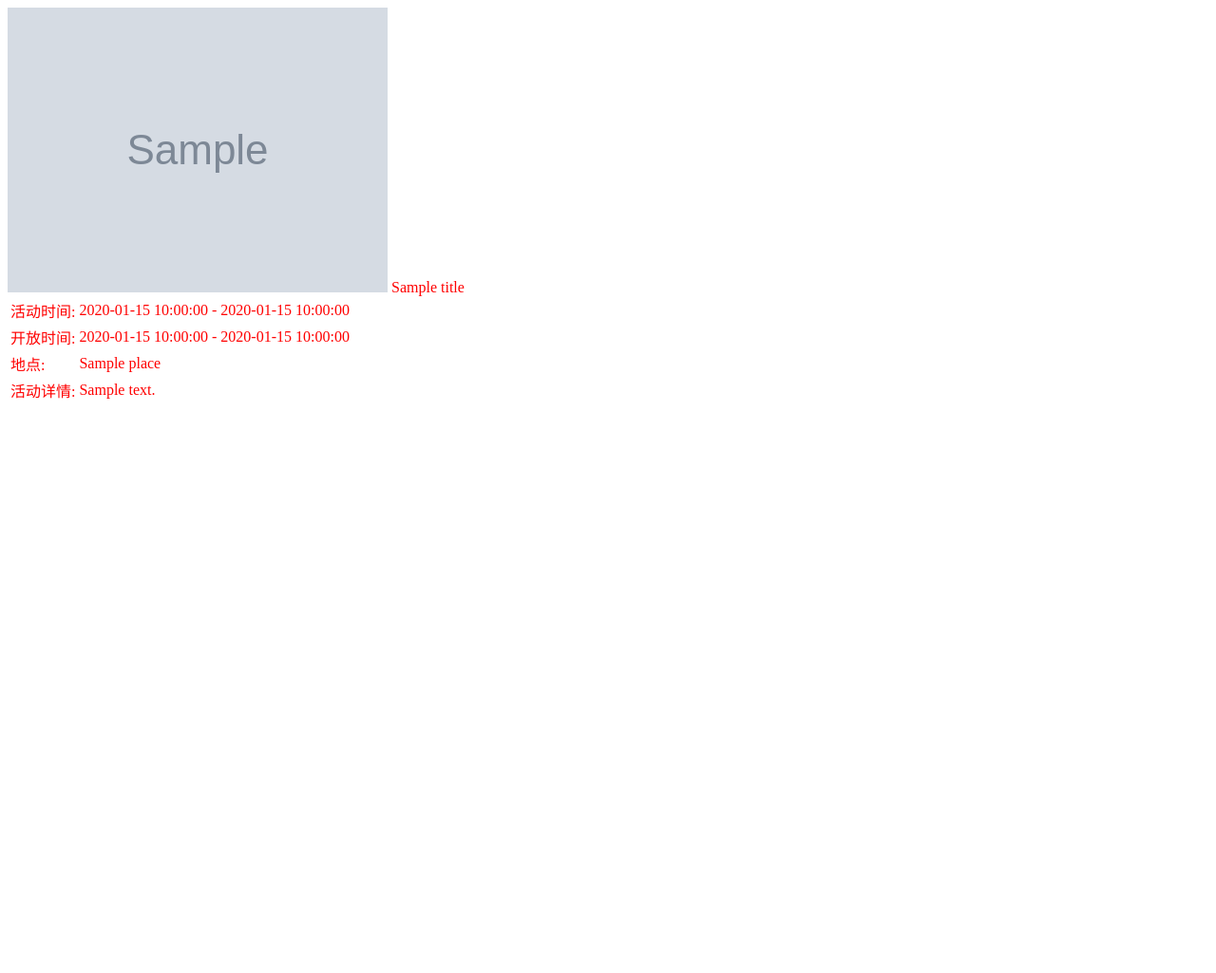
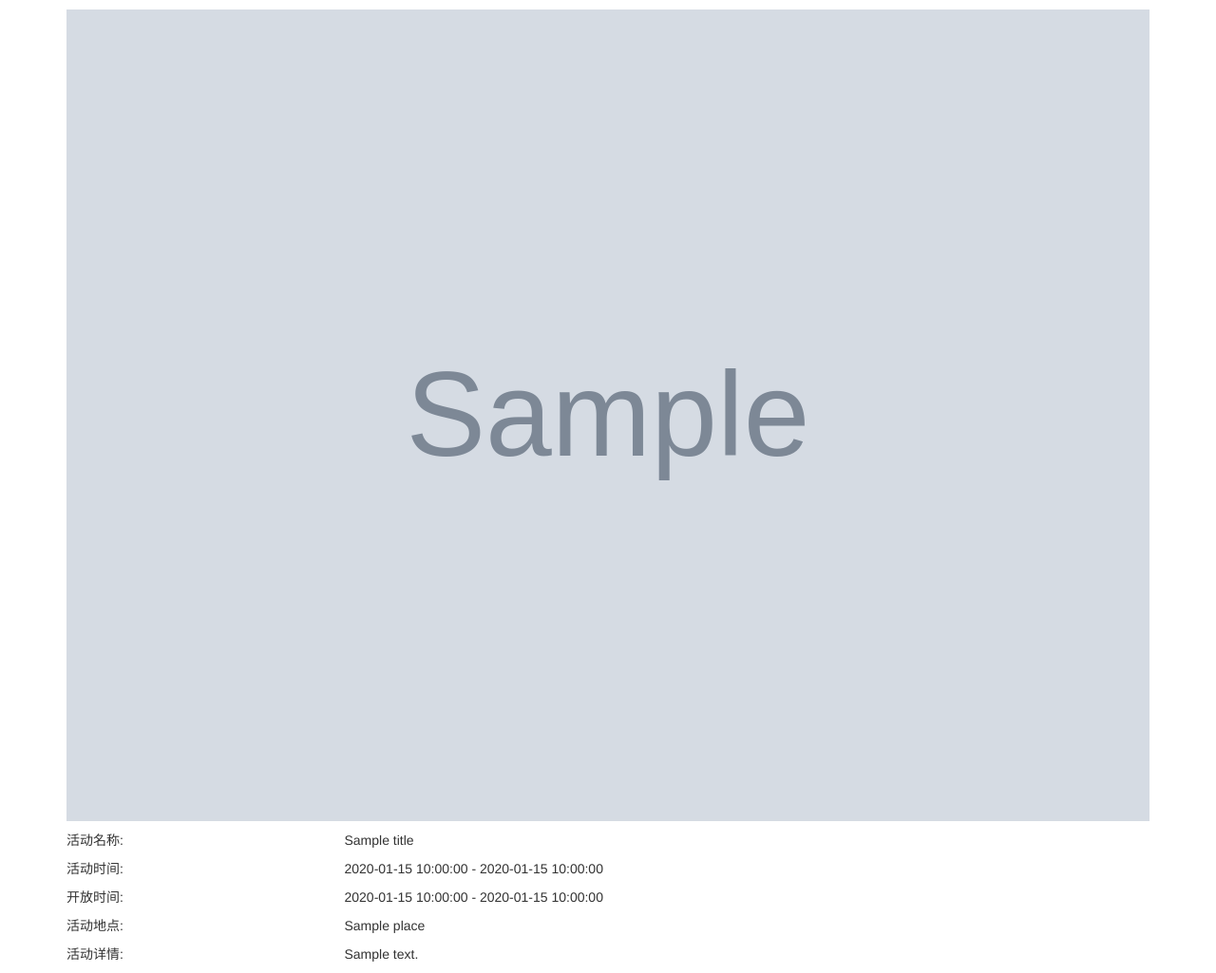
Before and after one commit to jungor/android_final_project, a Python web app: template templates/activity.html in a window 1280 px wide. Shown: the whole page at 95% size. Before the commit the page ends 420 px from the top, so only its background shows below. Run offline with Jinja, Linux system fonts and the light colour scheme; the template is opened without the code that fills it: most values are stand-ins (such as "Sample title", 1, 10 or a date in 2020); grey boxes marked "Sample" are stand-in pictures; some libraries are stand-ins or nearby versions.

Commit message:
add  activity html

```diff
--- a/static/css/main.css
+++ b/static/css/main.css
@@ -1,3 +1,8 @@
-body {
-    color: red;
+#main .poster-wrapper img {
+    width: 100%;
 }
+
+#main .row {
+    margin-top: 10px;
+    margin-bottom: 10px;
+}
--- a/templates/activity.html
+++ b/templates/activity.html
@@ -1,36 +1,51 @@
 <!DOCTYPE html>
 <html lang="en">
+
 <head>
-    <meta charset="UTF-8">
-    <link href='{{ static_url("css/main.css") }}' rel="stylesheet">
+    <meta charset="utf-8">
+    <meta http-equiv="X-UA-Compatible" content="IE=edge">
+    <meta name="viewport" content="width=device-width, initial-scale=1">
+    <meta name="description" content="">
+    <meta name="author" content="">
     <title>{{ title }}</title>
+    <link rel="stylesheet" type="text/css" href="{{ static_url('css/main.css') }}">
+    <link rel="stylesheet" type="text/css" href="http://cdn.bootcss.com/bootstrap/3.3.6/css/bootstrap.min.css">
 </head>
+
 <body>
-    <div id="main">
-        <div>
-            <img src="{{ img_url }}">
-            <span>{{ title }}</span>
+<div id="main">
+    <div class="container">
+        <div class="poster row">
+            <div class="col-xs-12">
+                <div class="poster-wrapper">
+                    <img src="{{ img_url }}" alt="24">
+                </div>
+            </div>
         </div>
-        <table>
-            <tr>
-                <td>活动时间: </td>
-                <td>{{ start_date }} - {{ end_date }}</td>
-            </tr>
-            <tr>
-                <td>开放时间: </td>
-                <td>{{ start_time }} - {{ end_time }}</td>
-            </tr>
-            <tr>
-                <td>地点: </td>
-                <td>{{ place }}</td>
-            </tr>
-            <tr>
-                <td>活动详情: </td>
-                <td>{{ detail }}</td>
-            </tr>
-        </table>
+        <div class="title row">
+            <div class="col-xs-3 right">活动名称:</div>
+            <div class="col-xs-9 left">{{ title }}</div>
+        </div>
+        <div class="date row">
+            <div class="col-xs-3 right">活动时间:</div>
+            <div class="col-xs-9 left">{{ start_date }} - {{ end_date }}</div>
+        </div>
+        <div class="time row">
+            <div class="col-xs-3 right">开放时间:</div>
+            <div class="col-xs-9 left">{{ start_time }} - {{ end_time }}</div>
+        </div>
+        <div class="place row">
+            <div class="col-xs-3 right">活动地点:</div>
+            <div class="col-xs-9 left">{{ place }}</div>
+        </div>
+        <div class="detail row">
+            <div class="col-xs-3 right">活动详情:</div>
+            <div class="col-xs-9 left">{{ detail }}</div>
+        </div>
     </div>
+</div>
+<script type="text/javascript" src="http://cdn.bootcss.com/jquery/2.2.0/jquery.min.js"></script>
+<script type="text/javascript" src="http://cdn.bootcss.com/bootstrap/3.3.6/js/bootstrap.min.js"></script>
+</body>
 
-
-</body>
 </html>
```
